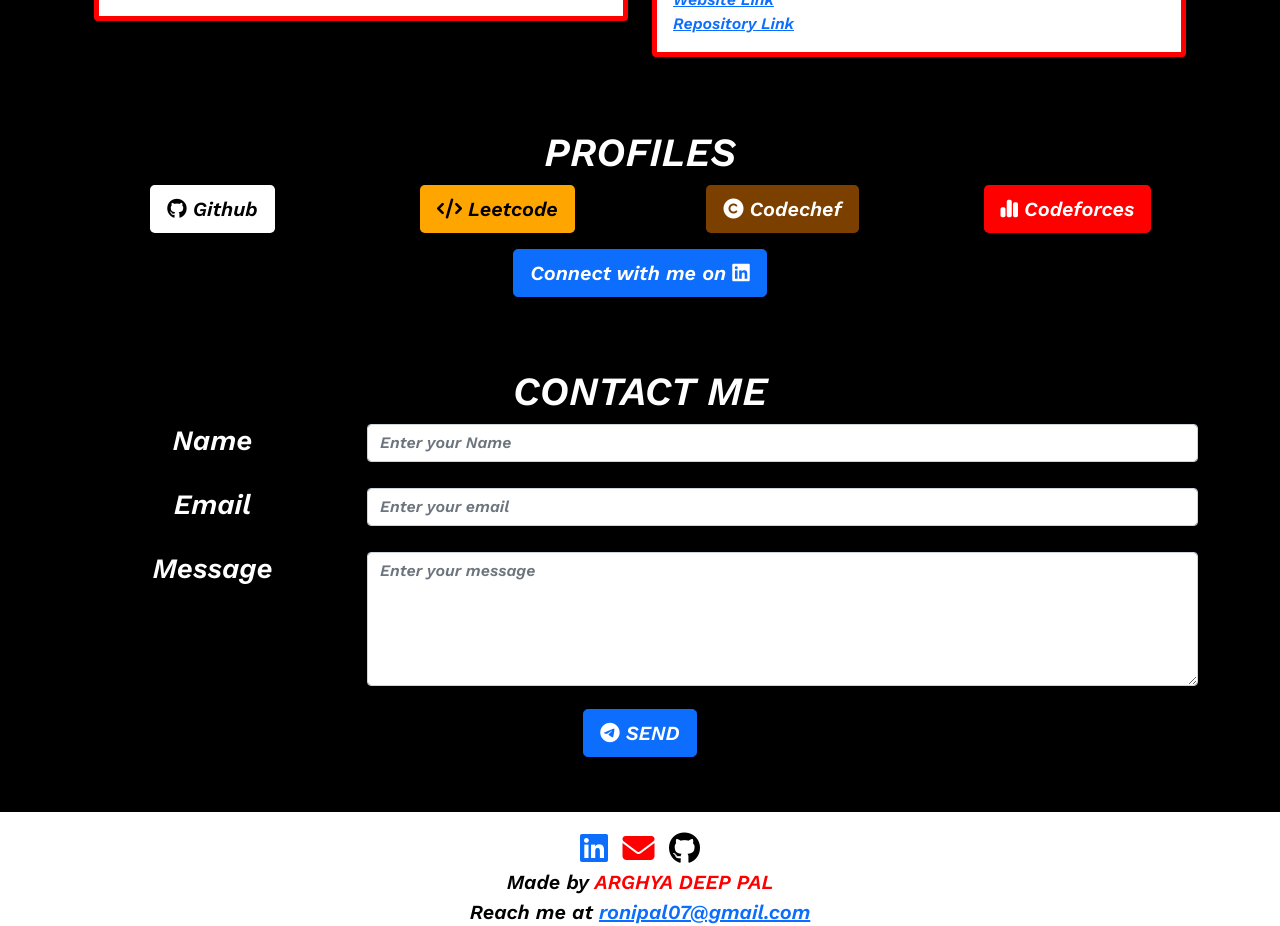
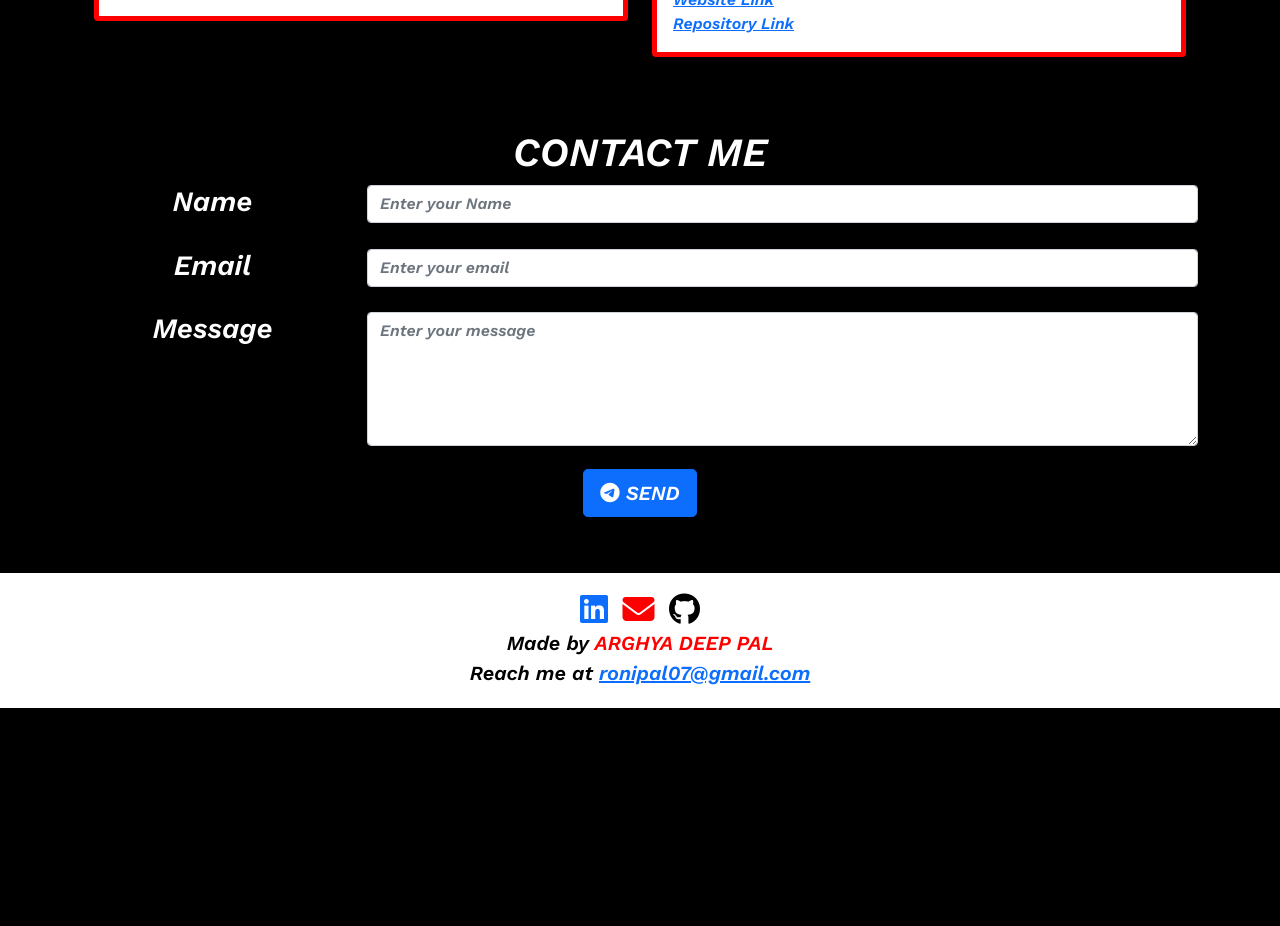
Before and after one commit to Arghyadeep7/Resume, a React (Create React App) app: page / in a window 1280 px wide. Shown: the part 3340-4266 px from the top of the page. After the commit the page ends 4048 px from the top, so only its background shows below. Built offline with nearby package versions, Linux system fonts and the light colour scheme.

Commit message:
Removed Profile Section

```diff
--- a/src/components/Main.js
+++ b/src/components/Main.js
@@ -85,7 +85,7 @@ const Header = () => {
             <Projects />
           </div>
           <div id="contact-sm">
-            <Profiles />
+            {/* <Profiles /> */}
             <Contact />
           </div>
           <div className="blink" style={{margin:"2% auto"}}>
@@ -210,7 +210,7 @@ const Header = () => {
             <Skills />
             <Certifications />
             <Projects />
-            <Profiles />
+            {/* <Profiles /> */}
             <Contact />
           </div>
           <div
```
